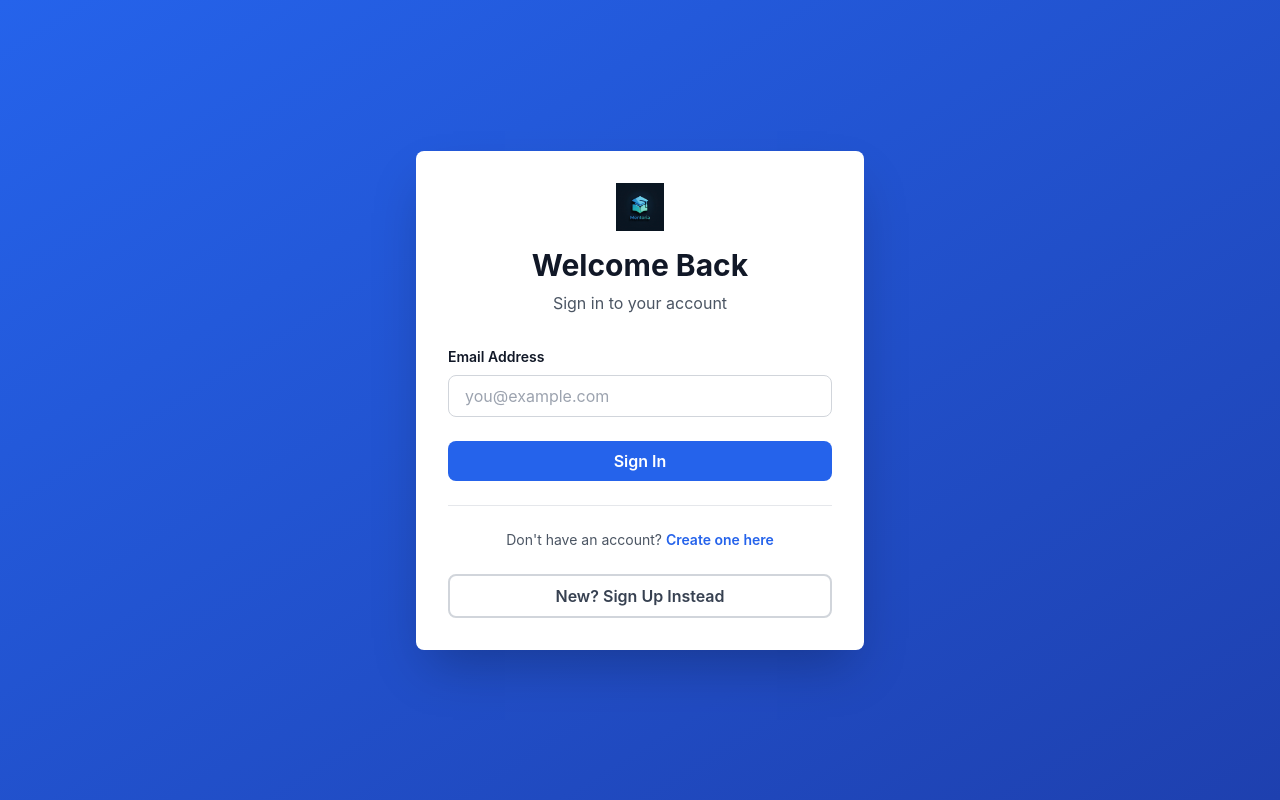
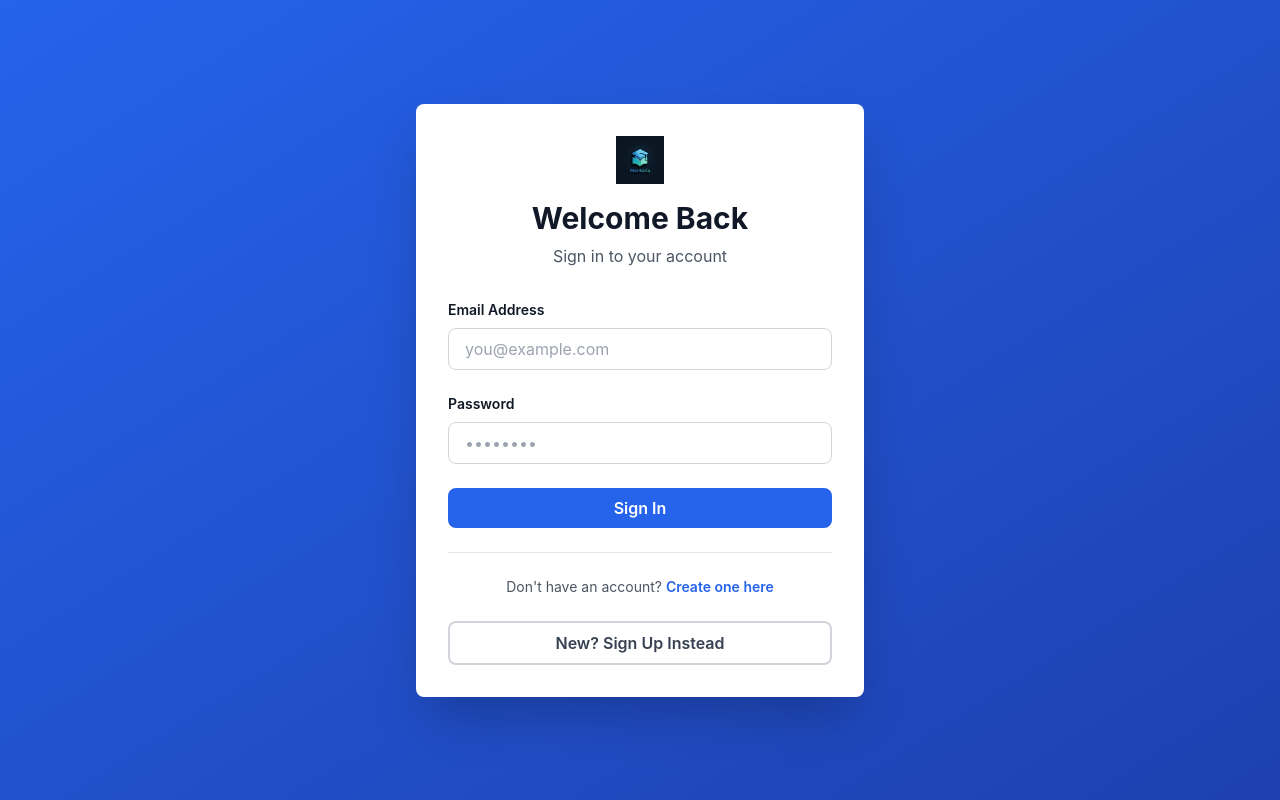
Before and after one commit to Altusha4/mentoria-hub, a React (Vite) app in the folder frontend/: page /login in a window 1280 px wide. Built offline with nearby package versions, Linux system fonts and the light colour scheme.

Commit message:
feat: add password field to login form
  - Add password input field
  - Update handleLogin() to accept and send password
  - Update error message (now 'Invalid email or password')
  - Support both email and password in form submission

```diff
--- a/frontend/src/pages/Login.jsx
+++ b/frontend/src/pages/Login.jsx
@@ -5,6 +5,7 @@ import { api } from '../utils/api';
 export default function Login({ setStudentId }) {
   const navigate = useNavigate();
   const [email, setEmail] = useState('');
+  const [password, setPassword] = useState('');
   const [loading, setLoading] = useState(false);
   const [error, setError] = useState('');
 
@@ -14,7 +15,7 @@ export default function Login({ setStudentId }) {
     setLoading(true);
 
     try {
-      const response = await api.login(email);
+      const response = await api.login(email, password);
 
       // Save access token in memory (sessionStorage for security)
       sessionStorage.setItem('accessToken', response.access_token);
@@ -29,7 +30,7 @@ export default function Login({ setStudentId }) {
       // Redirect to home
       navigate('/');
     } catch (err) {
-      setError('Login failed. Please check your email and try again.');
+      setError('Login failed. Please check your email and password.');
       console.error('Login error:', err);
     } finally {
       setLoading(false);
@@ -64,6 +65,18 @@ export default function Login({ setStudentId }) {
             />
           </div>
 
+          <div>
+            <label className="block text-sm font-semibold text-gray-900 mb-2">Password</label>
+            <input
+              type="password"
+              value={password}
+              onChange={(e) => setPassword(e.target.value)}
+              required
+              className="w-full px-4 py-2 border border-gray-300 rounded-lg focus:ring-2 focus:ring-blue-500 focus:border-transparent"
+              placeholder="••••••••"
+            />
+          </div>
+
           <button
             type="submit"
             disabled={loading}
```
